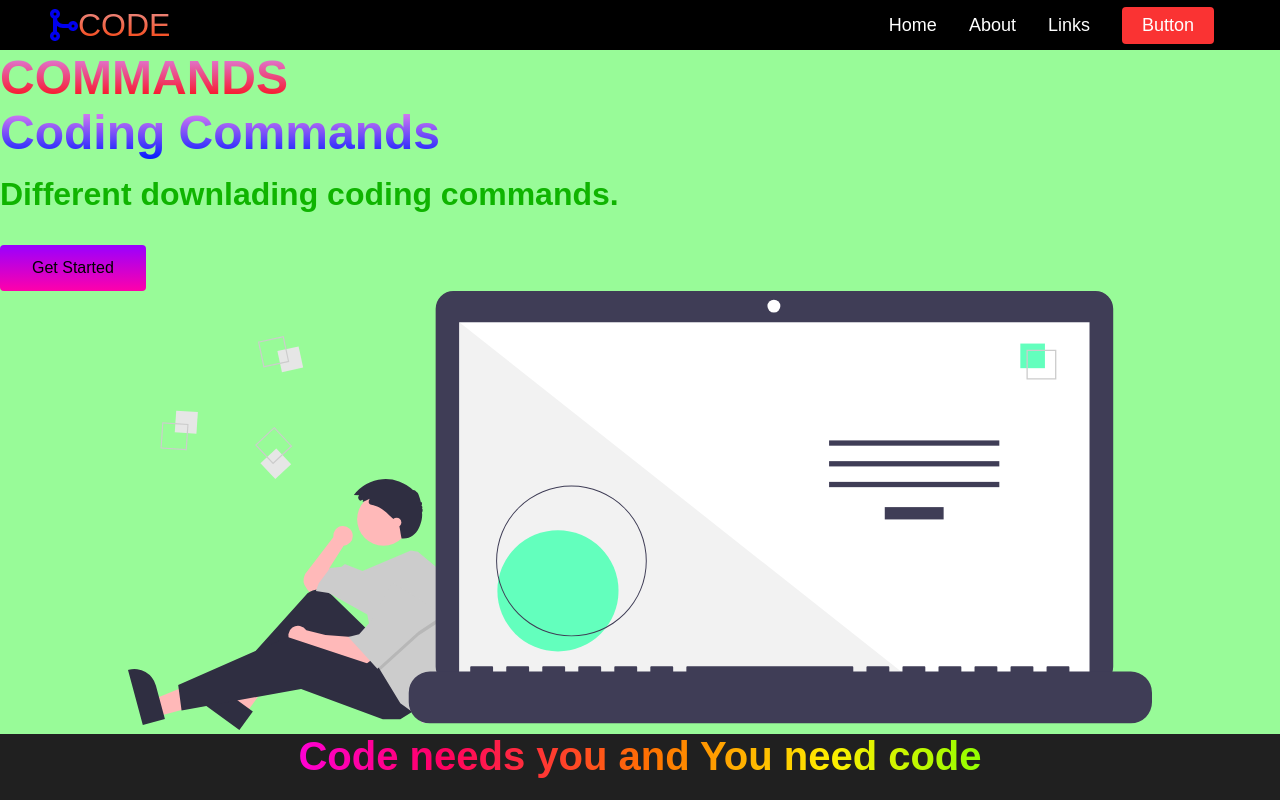
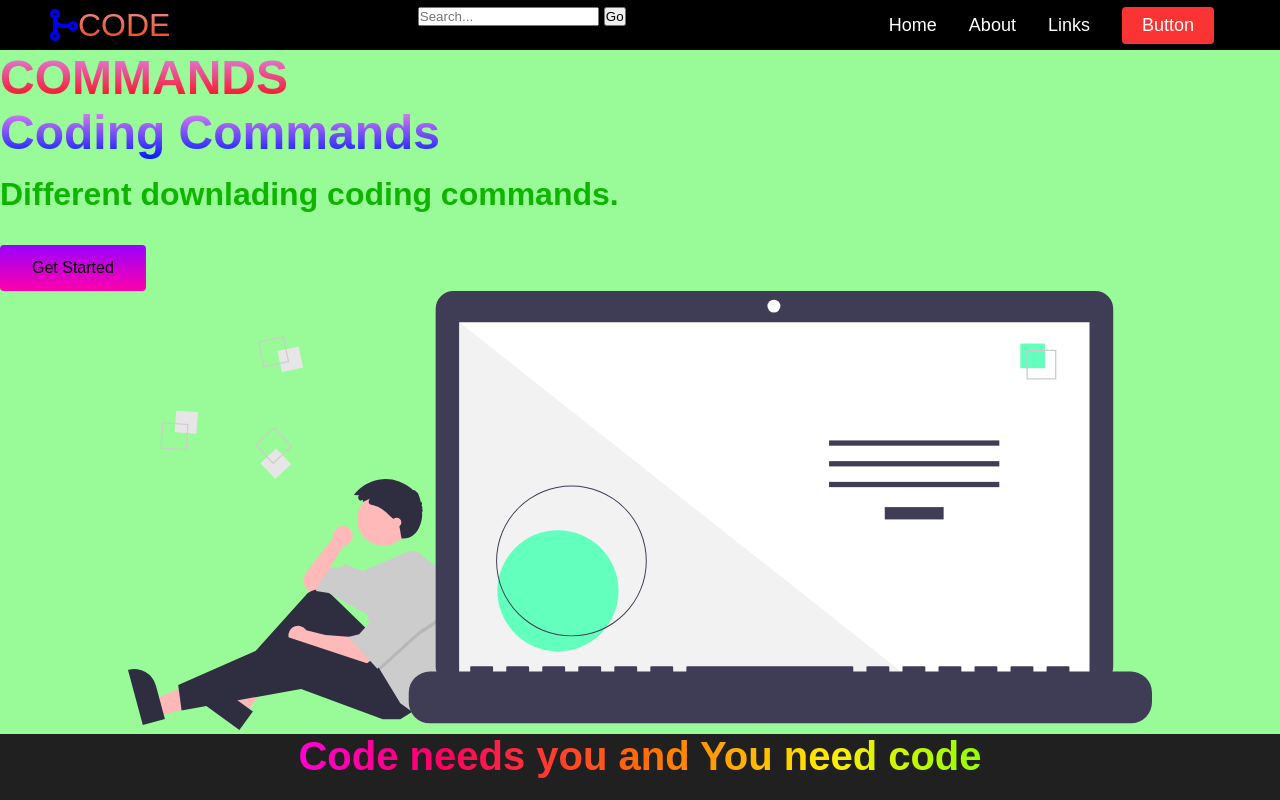
Before and after one commit to nakul-py/lukan, a website: page html/index.html in a window 1280 px wide. Shown: the top 800 px of the page. Drawn offline with Linux system fonts and the light colour scheme.

Commit message:
adding searchbar html

```diff
--- a/html/index.html
+++ b/html/index.html
@@ -18,6 +18,13 @@
                 <span class="bar"></span>
                 <span class="bar"></span>
                 <span class="bar"></span>
+                <div class="search">
+                  <form>
+                    <input type="text" id="search-input" placeholder="Search...">
+                    <button type="submit">Go</button>
+                  </form>
+                </div>
+                <ul id="search-results"></ul>
             </div>
             <ul class="navbar__menu">
                 <li class="navbar__item">
```
